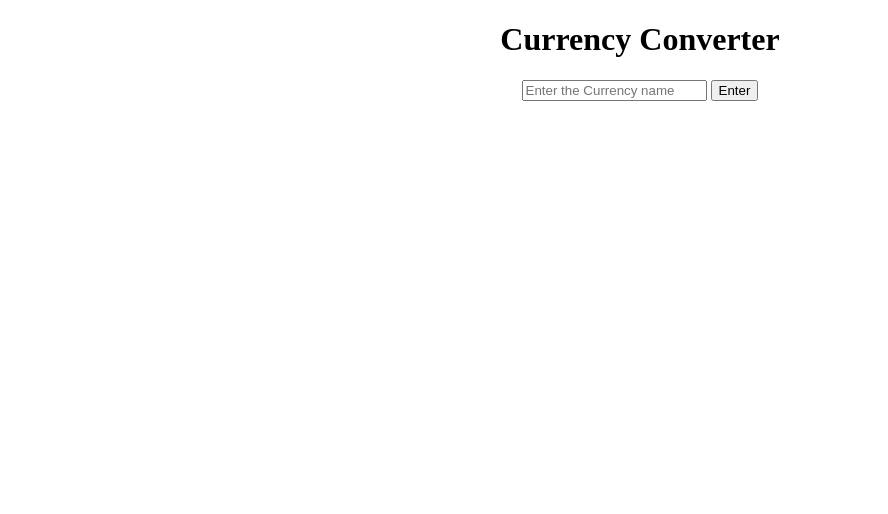
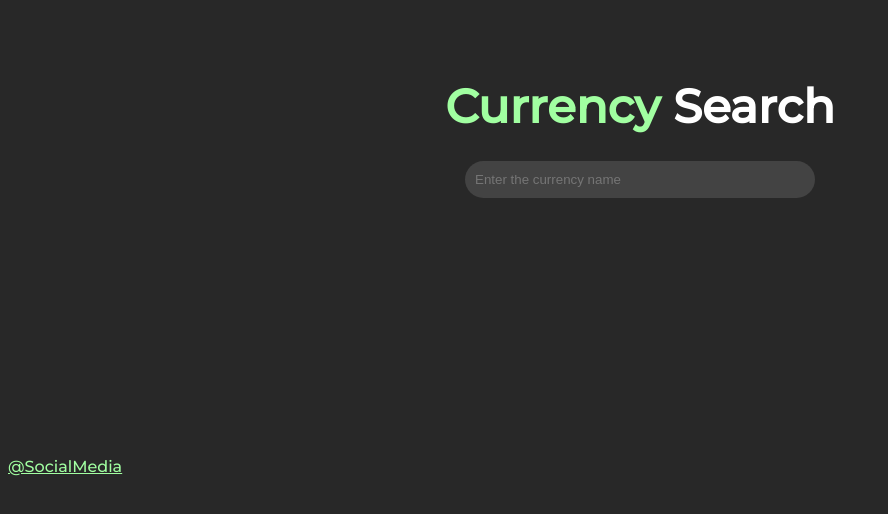
Before and after one commit to Hg-sntts/Currency-Converter, a plain HTML site: page index.html in a window 1280 px wide. Shown: the whole page, without its empty margins (0-888 px from the left). Drawn offline with Linux system fonts and the light colour scheme.

Commit message:
Atualizações no index

```diff
--- /dev/null
+++ b/css/style.css
@@ -0,0 +1,52 @@
+body {
+    background-color: #282828;
+    color: white;
+}
+
+a {
+    color: #a1ffa1;
+}
+
+#search{
+    text-align: center;
+    padding-top: 70px;
+    font-size: 40px;
+}
+
+#search h1{
+    margin: 10px;
+    display: inline;
+    margin-right: 0px;
+    margin-left: 0px;
+}
+
+#search div {
+    padding-top: 10px;
+}
+
+#search div input{
+    background-color: #434343;
+    border-style: none;
+}
+
+input {
+    width: 330px;
+    border-radius: 100px;
+    padding-inline: 10px;
+    height: 35px;
+}
+
+footer {
+    padding-top: 259px;
+}
+
+.montserrat-family {
+    font-family: "Montserrat", sans-serif;
+    font-optical-sizing: auto;
+    font-weight: 500;
+    font-style: normal;
+  }
+
+  #paintedText {
+    color: #a1ffa1;
+  }
--- a/index.html
+++ b/index.html
@@ -1,13 +1,34 @@
 <!DOCTYPE html>
-<html lang="en">
+<html lang="pt-br">
 <head>
     <meta charset="UTF-8">
     <meta name="viewport" content="width=device-width, initial-scale=1.0">
-    <title>Document</title>
+    <title>Currency search</title>
+    <link rel="preconnect" href="https://fonts.googleapis.com">
+    <link rel="preconnect" href="https://fonts.gstatic.com" crossorigin>
+    <link href="https://fonts.googleapis.com/css2?family=Montserrat:ital,wght@0,500;1,500&family=Nunito&display=swap" rel="stylesheet">
+    <link rel="stylesheet" href="css/style.css">
 </head>
-<body style="text-align: center;">
-    <h1>Currency Converter</h1>
-    <input type="text" placeholder="Enter the Currency name">
-    <button type="submit"> Enter </button>
+
+<body class="montserrat-family">
+    <article>
+
+        <section id="search">
+            <h1 id="paintedText">Currency </h1>
+            <h1>Search</h1>
+            <div>
+                <input type="text" placeholder="Enter the currency name">
+            </div>
+        </section>
+
+
+
+    </article>
+
+    <footer>
+        <a href="https://www.google.com">@SocialMedia</a>
+    </footer>
+
 </body>
+
 </html>
```
